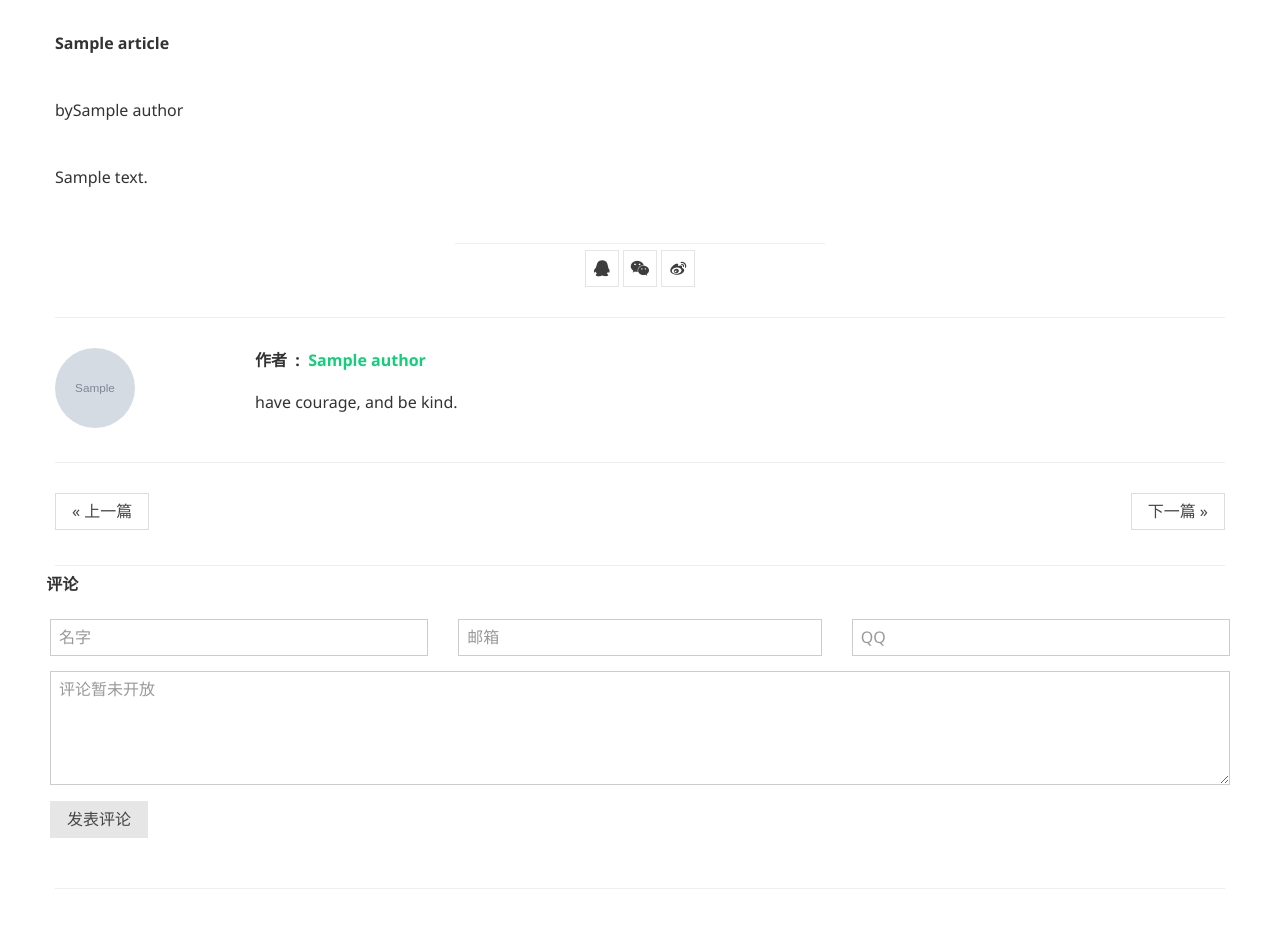
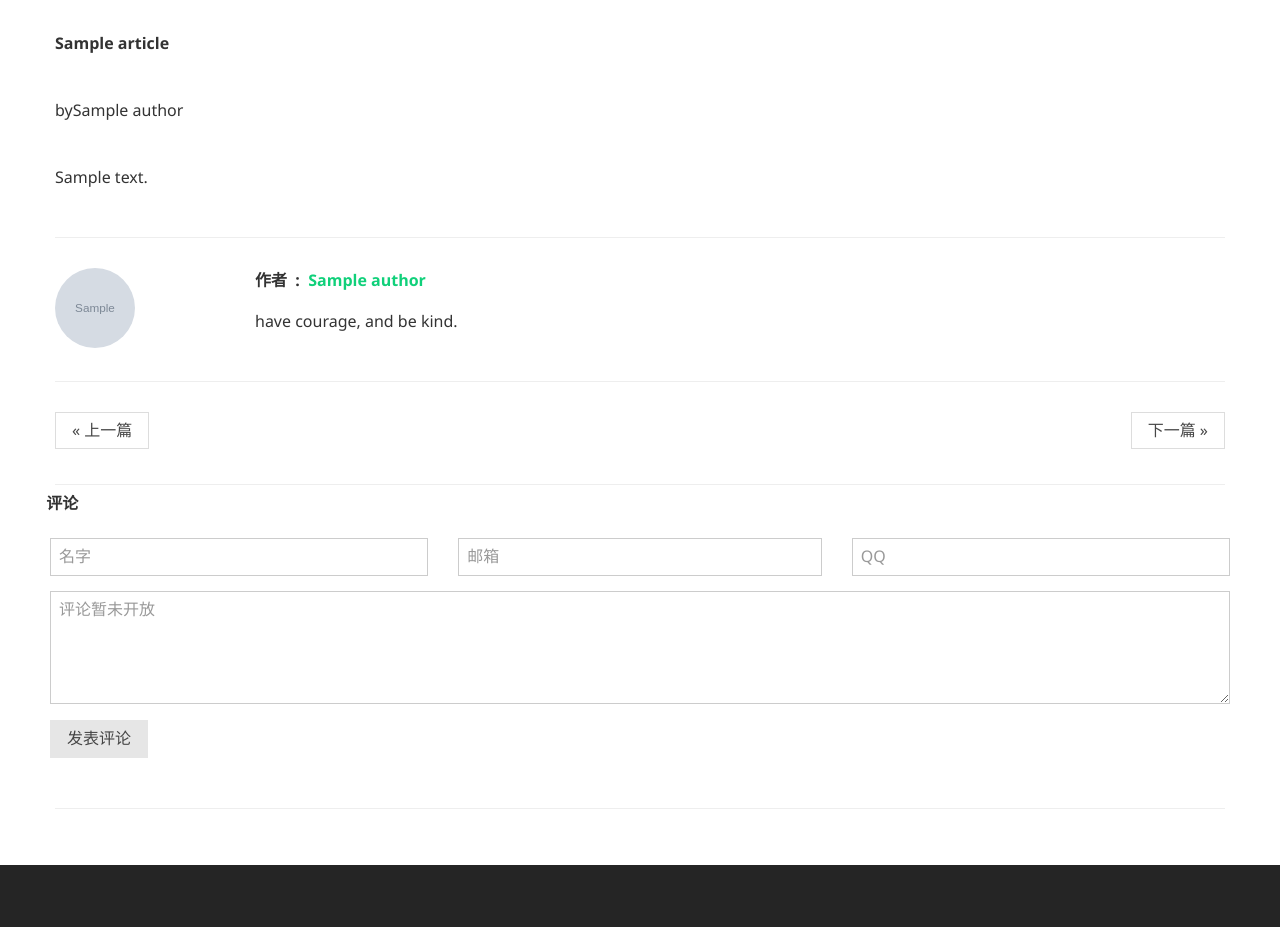
Before and after one commit to jamie1223/Myblog, a Django app: page /article_content/?aid=1 in a window 1280 px wide. Shown: the part 1121-2048 px from the top of the page. Run offline with Django 3.2, Linux system fonts and the light colour scheme; tables that the repository leaves empty hold one stand-in row (values such as "Sample post"); grey boxes marked "Sample" are stand-in pictures; some libraries are stand-ins or nearby versions.

Commit message:
Update article_content.html

```diff
--- a/templates/article_content.html
+++ b/templates/article_content.html
@@ -42,15 +42,15 @@
         <p align="left">{{ content|safe}}</p>
         </div>
       </article>
-
-        <div class="am-g blog-article-widget blog-article-margin">
-          <div class="am-u-lg-4 am-u-md-5 am-u-sm-7 am-u-sm-centered blog-text-center">
-            <hr>
-            <a href=""><span class="am-icon-qq am-icon-fw am-primary blog-icon"></span></a>
-            <a href=""><span class="am-icon-wechat am-icon-fw blog-icon"></span></a>
-            <a href=""><span class="am-icon-weibo am-icon-fw blog-icon"></span></a>
-          </div>
-        </div>
+{#未完成的自定义分享插件#}
+{#        <div class="am-g blog-article-widget blog-article-margin">#}
+{#          <div class="am-u-lg-4 am-u-md-5 am-u-sm-7 am-u-sm-centered blog-text-center">#}
+{#            <hr>#}
+{#            <a href=""><span class="am-icon-qq am-icon-fw am-primary blog-icon"></span></a>#}
+{#            <a href=""><span class="am-icon-wechat am-icon-fw blog-icon"></span></a>#}
+{#            <a href=""><span class="am-icon-weibo am-icon-fw blog-icon"></span></a>#}
+{#          </div>#}
+{#        </div>#}
 
         <hr>
         <div class="am-g blog-author blog-article-margin">
```
